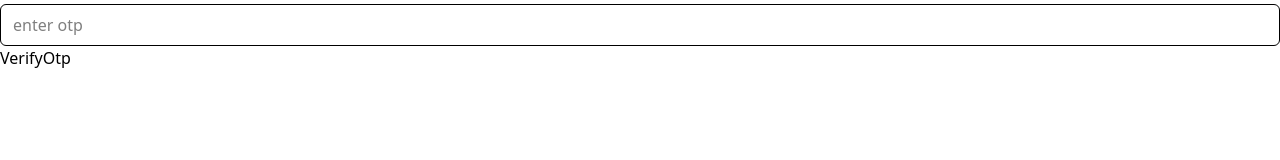
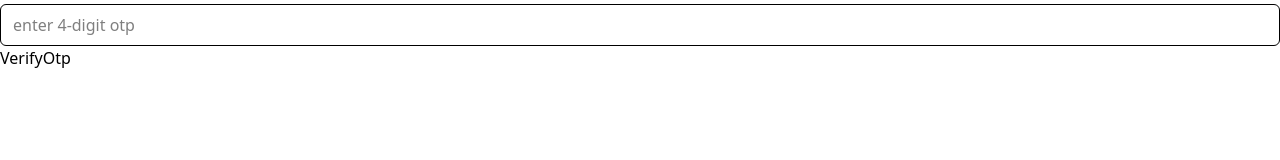
Before and after one commit to MuhammadDilshad532/ecommerce-redux-api-practice, a React (Vite) app: page /verifyotp in a window 1280 px wide. Shown: the top 160 px of the page. Built offline with nearby package versions, Linux system fonts and the light colour scheme.

Commit message:
VerifyOtp done

```diff
--- a/src/Api/Auth/Auth.jsx
+++ b/src/Api/Auth/Auth.jsx
@@ -8,6 +8,10 @@ class AuthApi {
   static signUp(data) {
     return axiosClient.post("/auth/signup", data);
   }
+
+  static verifyOtp(data) {
+    return axiosClient.post("/auth/verify-otp", data);
+  }
 }
 
 export default AuthApi;
--- a/src/Components/Auth/SignUp.jsx
+++ b/src/Components/Auth/SignUp.jsx
@@ -2,9 +2,10 @@ import { useState } from "react";
 import { useDispatch } from "react-redux";
 import AuthApi from "../../Api/Auth/Auth";
 import { setAuthData } from "../../Store/Auth/Slice";
-import { Link } from 'react-router-dom';
+import { Link, useNavigate } from 'react-router-dom';
 const SignUp = () => {
     const dispatch = useDispatch();
+    const navigate = useNavigate();
     const [formData, setFormData] = useState({
         name: "",
         email: "",
@@ -38,7 +39,8 @@ const SignUp = () => {
                 dispatch(setAuthData(res.data.user));
                 alert("Signup successful");
             } else {
-                alert(res.data.message || "Signup initiated, please verify your email");
+                localStorage.setItem("email", formData.email);
+                navigate("/verifyotp");
             }
 
             setLoading(false);
--- a/src/Components/Auth/VerifyOtp.jsx
+++ b/src/Components/Auth/VerifyOtp.jsx
@@ -8,13 +8,23 @@ const VerifyOtp = () => {
     const [loading, setLoading] = useState("")
     const [error, setError] = useState("")
     const navigate = useNavigate();
+    const email = localStorage.getItem("email");
 
     const handleSubmit = async (e) => {
         e.preventDefault();
+        if (!email) {
+            setError("Email not found. Please sign up again.");
+            return;
+        }
+        if (otp.length !== 4) {
+            setError("OTP must be a 4-digit number.");
+            return;
+        }
         setLoading(true);
         setError("")
         try {
-            await AuthApi.VerifyOtp({ otp });
+            await AuthApi.verifyOtp({ email, otp });
+            localStorage.removeItem("email");
             navigate("/login")
         } catch (err) {
             setError(
@@ -27,10 +37,13 @@ const VerifyOtp = () => {
     return (
         <form onSubmit={handleSubmit}>
             <input
-                type="text"
+                type="number"
                 value={otp}
                 onChange={(e) => setOtp(e.target.value)}
-                placeholder='enter otp'
+                placeholder='enter 4-digit otp'
+                min="1000"
+                max="9999"
+                required
                 className="mt-1  w-full px-3 py-2 border rounded-md  focus:outline-none "
             />
             <button type='submit'>VerifyOtp</button>
```
